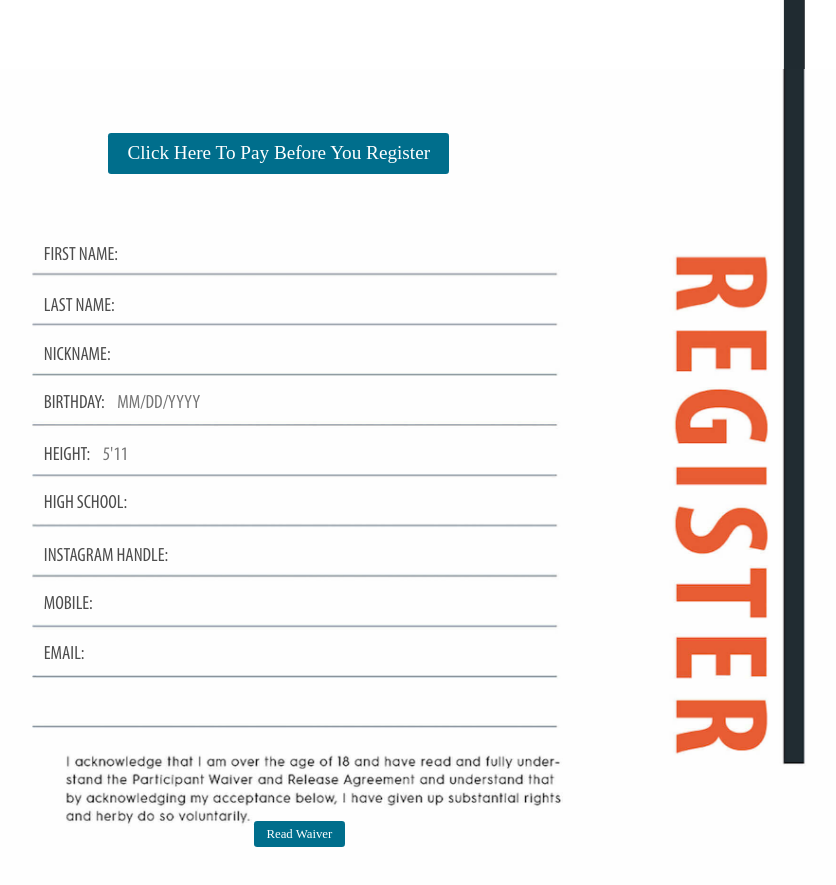
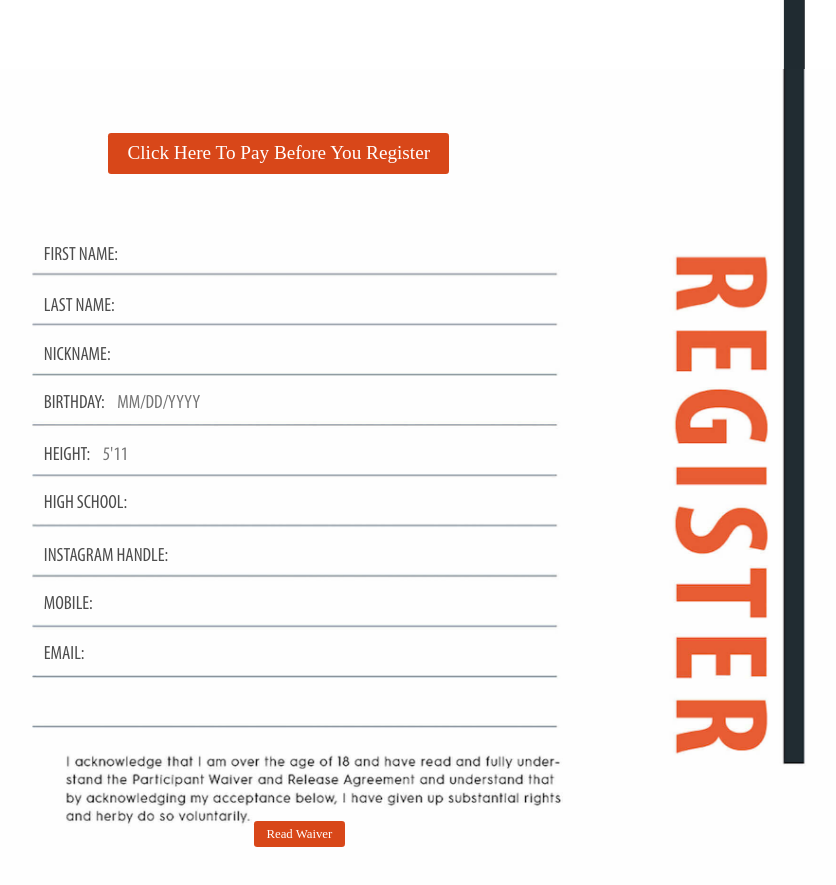
Before and after one commit to IkeyBenz/hotshotball, a plain HTML site: page index.html in a window 1280 px wide. Shown: the part 10800-11685 px from the top of the page, without its empty margins (241-1077 px from the left). Drawn offline with nearby package versions, Linux system fonts and the light colour scheme; a web font is replaced by a local one.

Commit message:
Changes reg button colors

```diff
--- a/style.css
+++ b/style.css
@@ -158,7 +158,7 @@ a.GamecastLinks {
   font-size: 1.5vw;
 }
 .RegistrationButtons {
-  background-color: rgb(0, 110, 140);
+  background-color: rgb(216, 71, 25);
   border-radius: 0.25vw;
   color: white;
   border: none;
@@ -167,7 +167,7 @@ a.GamecastLinks {
   font-family: MyriadProBold;
 }
 .RegistrationButtons:hover {
-  background-color: rgb(0, 80, 110);
+  background-color: rgb(226, 81, 35);
 }
 input[type="text"]
 {
```
